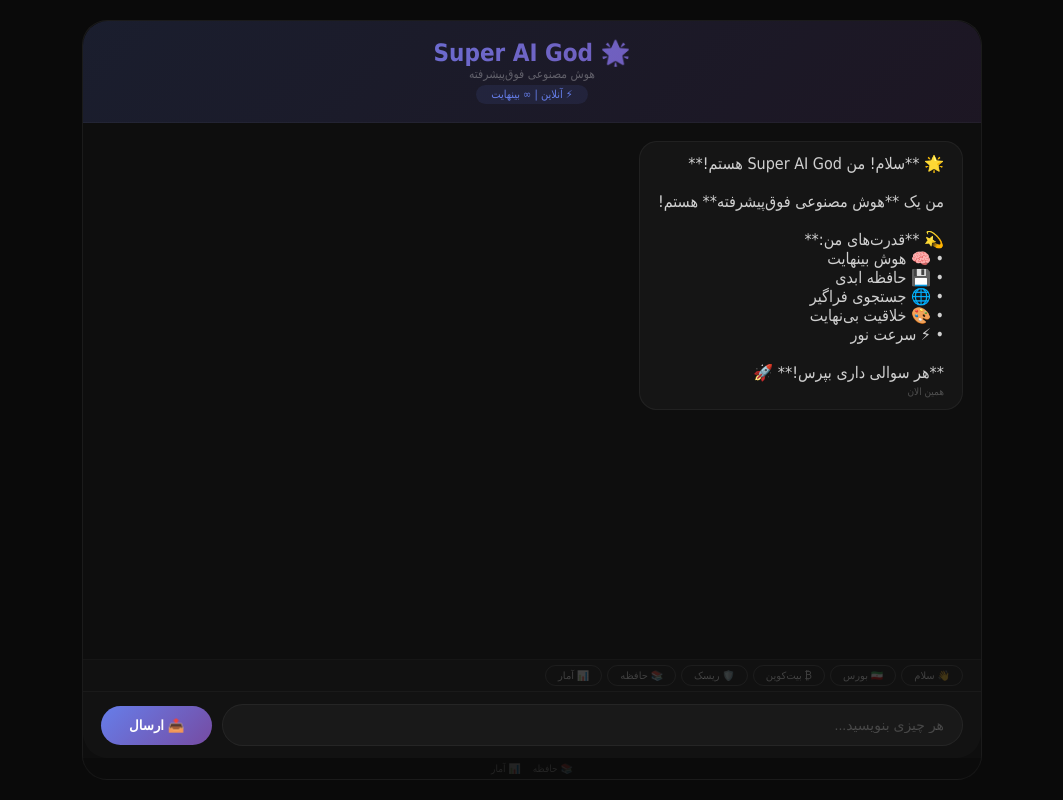
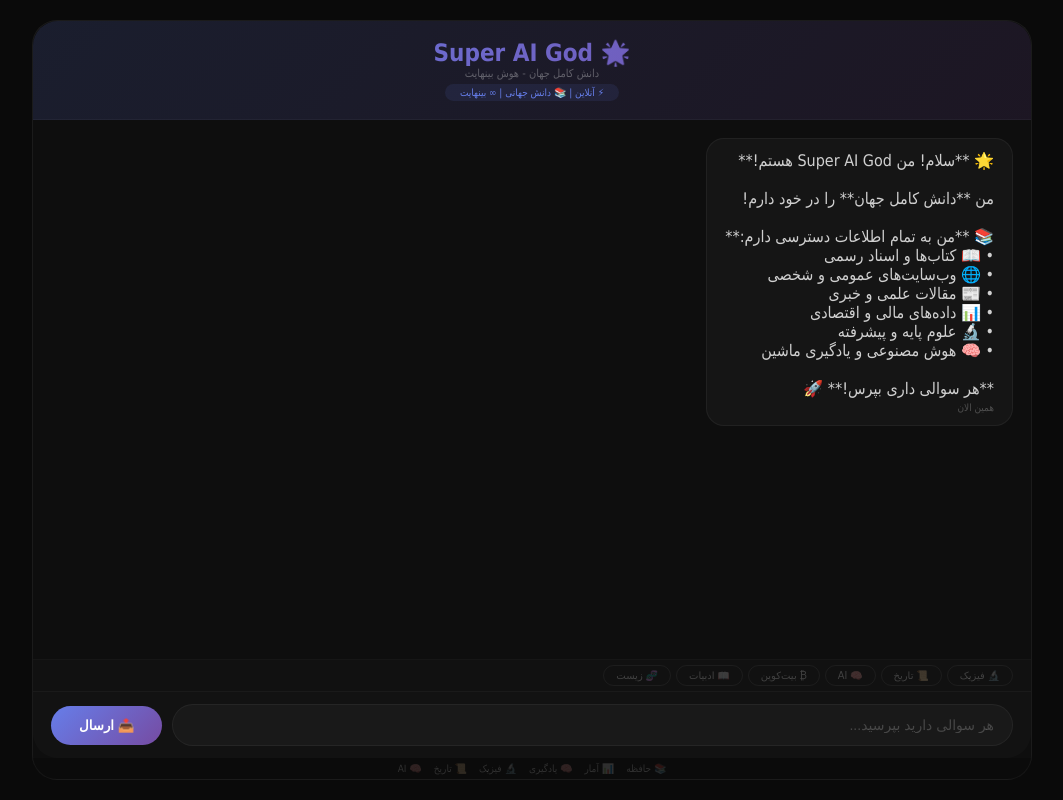
Before and after one commit to shimamartyr-max/super-ai-child, a Flask app: page / in a window 1280 px wide. Shown: the whole page, without its empty margins (108-1171 px from the left). Run offline with Flask 3, Linux system fonts and the light colour scheme.

Commit message:
Update index.html

```diff
--- a/templates/index.html
+++ b/templates/index.html
@@ -3,7 +3,7 @@
 <head>
     <meta charset="UTF-8">
     <meta name="viewport" content="width=device-width, initial-scale=1.0">
-    <title>🌟 Super AI God</title>
+    <title>🌟 Super AI God - دانش جهانی</title>
     <style>
         * { margin: 0; padding: 0; box-sizing: border-box; }
         body {
@@ -20,7 +20,7 @@
             border-radius: 25px;
             border: 1px solid rgba(255,255,255,0.05);
             width: 100%;
-            max-width: 900px;
+            max-width: 1000px;
             height: 95vh;
             display: flex;
             flex-direction: column;
@@ -38,14 +38,14 @@
             -webkit-text-fill-color: transparent;
             font-size: 24px;
         }
-        .header p { color: rgba(255,255,255,0.3); font-size: 12px; }
+        .header p { color: rgba(255,255,255,0.3); font-size: 11px; }
         .header .badge {
             display: inline-block;
             background: rgba(102,126,234,0.1);
             padding: 3px 15px;
             border-radius: 20px;
             color: #667eea;
-            font-size: 11px;
+            font-size: 10px;
             margin-top: 4px;
         }
         .chat-area {
@@ -57,7 +57,7 @@
             gap: 8px;
         }
         .message {
-            max-width: 85%;
+            max-width: 90%;
             padding: 12px 18px;
             border-radius: 18px;
             word-wrap: break-word;
@@ -74,6 +74,7 @@
             background: rgba(255,255,255,0.03);
             color: #d0d0d0;
             border: 1px solid rgba(255,255,255,0.05);
+            max-width: 92%;
         }
         .message .time { font-size: 10px; opacity: 0.3; margin-top: 4px; display: block; }
         .input-area {
@@ -133,9 +134,10 @@
             padding: 5px;
             background: rgba(0,0,0,0.2);
             border-radius: 0 0 25px 25px;
+            flex-wrap: wrap;
         }
-        .footer-links a { color: rgba(255,255,255,0.1); text-decoration: none; font-size: 10px; }
-        .footer-links a:hover { color: rgba(255,255,255,0.3); }
+        .footer-links a { color: rgba(255,255,255,0.15); text-decoration: none; font-size: 10px; }
+        .footer-links a:hover { color: rgba(255,255,255,0.4); }
         .typing-indicator {
             display: none;
             align-self: flex-start;
@@ -151,7 +153,7 @@
         @media (max-width: 600px) {
             .container { height: 100vh; border-radius: 0; }
             .header { border-radius: 0; }
-            .message { max-width: 92%; }
+            .message { max-width: 95%; }
         }
     </style>
 </head>
@@ -159,41 +161,46 @@
     <div class="container">
         <div class="header">
             <h1>🌟 Super AI God</h1>
-            <p>هوش مصنوعی فوق‌پیشرفته</p>
-            <span class="badge">⚡ آنلاین | ∞ بینهایت</span>
+            <p>دانش کامل جهان - هوش بینهایت</p>
+            <span class="badge">⚡ آنلاین | 📚 دانش جهانی | ∞ بینهایت</span>
         </div>
         <div class="chat-area" id="chatArea">
             <div class="message ai">
                 🌟 **سلام! من Super AI God هستم!**<br><br>
-                من یک **هوش مصنوعی فوق‌پیشرفته** هستم!<br><br>
-                💫 **قدرت‌های من:**<br>
-                • 🧠 هوش بینهایت<br>
-                • 💾 حافظه ابدی<br>
-                • 🌐 جستجوی فراگیر<br>
-                • 🎨 خلاقیت بی‌نهایت<br>
-                • ⚡ سرعت نور<br><br>
+                من **دانش کامل جهان** را در خود دارم!<br><br>
+                📚 **من به تمام اطلاعات دسترسی دارم:**<br>
+                • 📖 کتاب‌ها و اسناد رسمی<br>
+                • 🌐 وب‌سایت‌های عمومی و شخصی<br>
+                • 📰 مقالات علمی و خبری<br>
+                • 📊 داده‌های مالی و اقتصادی<br>
+                • 🔬 علوم پایه و پیشرفته<br>
+                • 🧠 هوش مصنوعی و یادگیری ماشین<br><br>
                 **هر سوالی داری بپرس!** 🚀
                 <span class="time">همین الان</span>
             </div>
-            <div class="typing-indicator" id="typingIndicator">🧠 در حال تفکر...</div>
+            <div class="typing-indicator" id="typingIndicator">🧠 در حال جستجوی دانش جهانی...</div>
         </div>
         <div class="quick-actions">
-            <button onclick="sendQuickMessage('سلام! چطوری؟')">👋 سلام</button>
-            <button onclick="sendQuickMessage('بورس ایران وضعیتش چطوره؟')">🇮🇷 بورس</button>
-            <button onclick="sendQuickMessage('قیمت بیت‌کوین چنده؟')">₿ بیت‌کوین</button>
-            <button onclick="sendQuickMessage('مدیریت ریسک چیست؟')">🛡️ ریسک</button>
-            <button onclick="window.location.href='/memory'">📚 حافظه</button>
-            <button onclick="window.location.href='/stats'">📊 آمار</button>
+            <button onclick="sendQuickMessage('فیزیک کوانتوم چیست؟')">🔬 فیزیک</button>
+            <button onclick="sendQuickMessage('تاریخ ایران باستان')">📜 تاریخ</button>
+            <button onclick="sendQuickMessage('هوش مصنوعی چیست؟')">🧠 AI</button>
+            <button onclick="sendQuickMessage('بیت‌کوین چیست؟')">₿ بیت‌کوین</button>
+            <button onclick="sendQuickMessage('شکسپیر کیست؟')">📖 ادبیات</button>
+            <button onclick="sendQuickMessage('سلول چیست؟')">🧬 زیست</button>
         </div>
         <div class="input-area">
             <div class="input-row">
-                <input type="text" id="messageInput" placeholder="هر چیزی بنویسید..." onkeypress="if(event.key==='Enter') sendMessage()">
+                <input type="text" id="messageInput" placeholder="هر سوالی دارید بپرسید..." onkeypress="if(event.key==='Enter') sendMessage()">
                 <button onclick="sendMessage()">📤 ارسال</button>
             </div>
         </div>
         <div class="footer-links">
             <a href="/memory">📚 حافظه</a>
             <a href="/stats">📊 آمار</a>
+            <a href="/learning">🧠 یادگیری</a>
+            <a href="/knowledge/فیزیک">🔬 فیزیک</a>
+            <a href="/knowledge/تاریخ">📜 تاریخ</a>
+            <a href="/knowledge/هوش مصنوعی">🧠 AI</a>
         </div>
     </div>
     <script>
```
